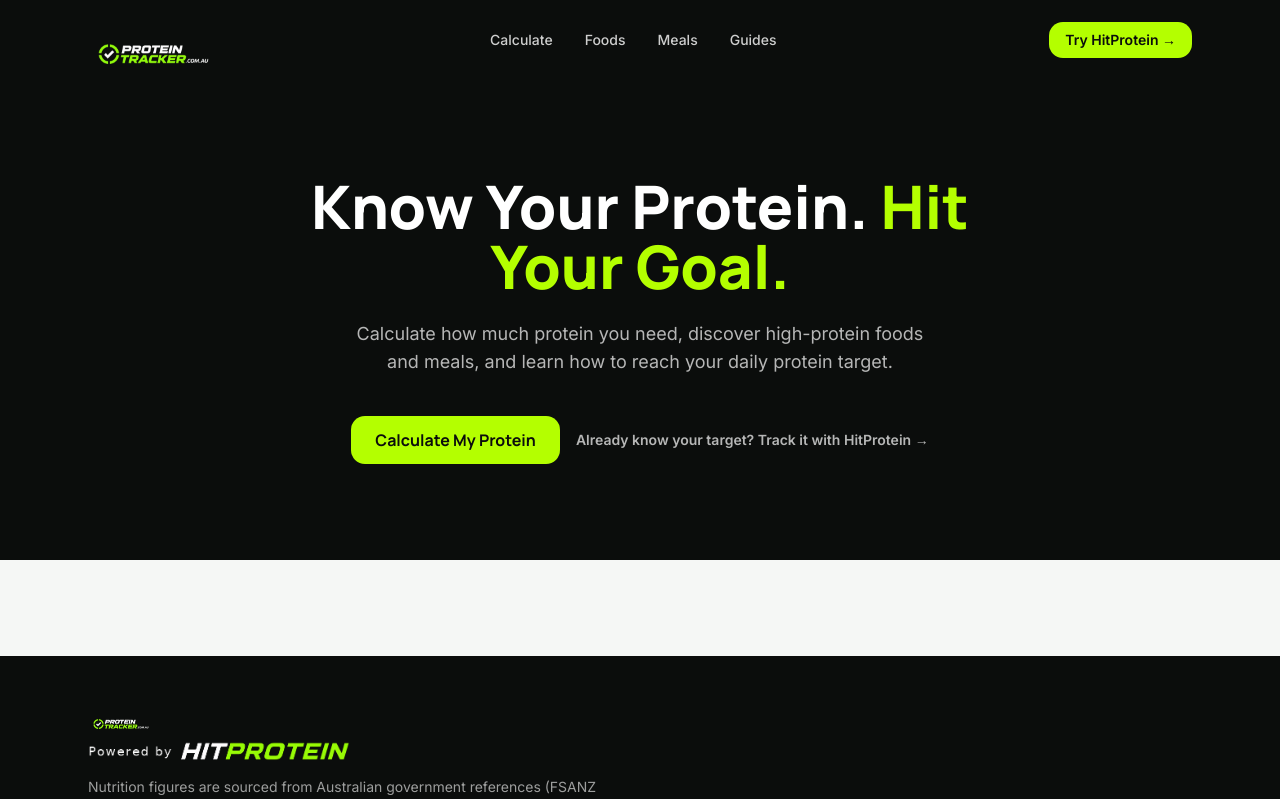
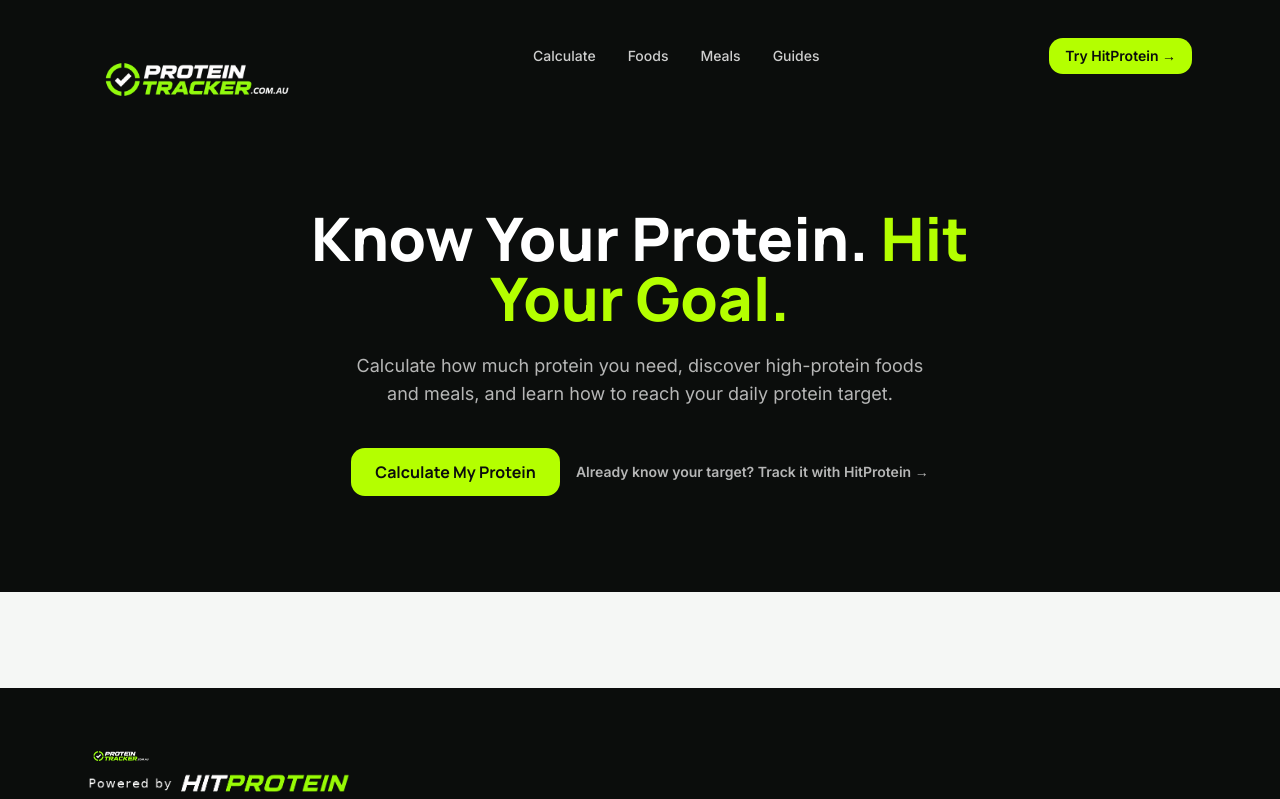
Before and after one commit to hitprotein/ProteinTracker, a Next.js app: page / in a window 1280 px wide. Shown: the top 799 px of the page. Built offline with nearby package versions, Linux system fonts and the light colour scheme.

Commit message:
Increase header logo size significantly

```diff
--- a/app/layout.tsx
+++ b/app/layout.tsx
@@ -51,10 +51,10 @@
               <Image
                 src="/header-logo-64h.png"
                 alt="ProteinTracker.com.au"
-                width={388}
-                height={144}
+                width={592}
+                height={220}
                 priority
-                className="h-12 w-auto"
+                className="h-16 w-auto md:h-20"
               />
             </Link>
             <div className="hidden items-center gap-8 text-sm font-medium text-pt-white/80 md:flex">
```
Also changed, not shown: public/header-logo-64h.png.
